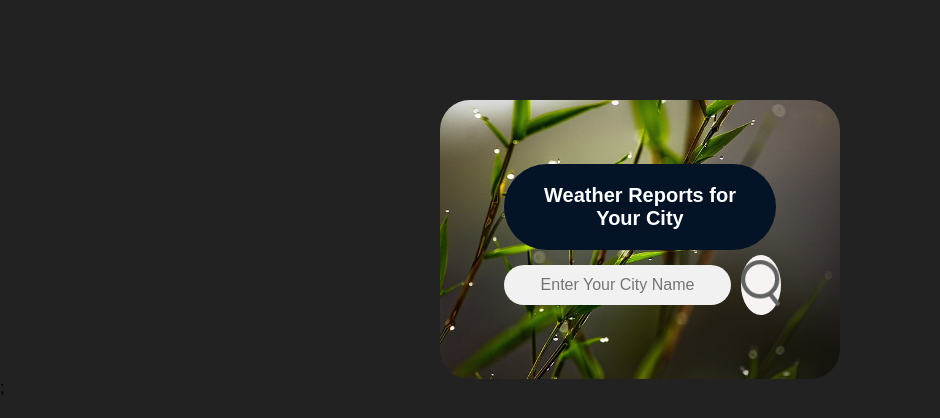
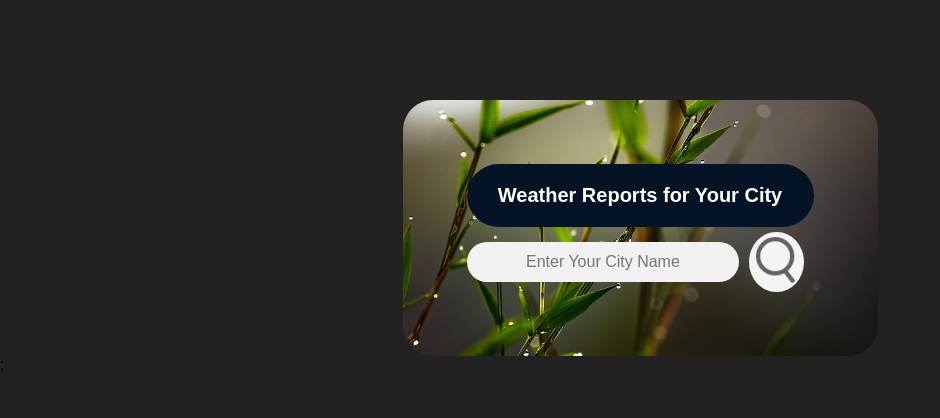
Before and after one commit to Sakib-203-15-3883/Weather-app-with-vanilla-JS, a plain HTML site: page index.html in a window 1280 px wide. Shown: the whole page, without its empty margins (0-940 px from the left). Drawn offline with Linux system fonts and the light colour scheme.

Commit message:
ui update

```diff
--- a/style.css
+++ b/style.css
@@ -11,7 +11,7 @@ body {
 
 .card {
   width: 90%;
-  max-width: 400px;
+  max-width: 475px;
   background-image: url(images/dark8.jpg);
   background-repeat: no-repeat;
   background-size: cover;
```
